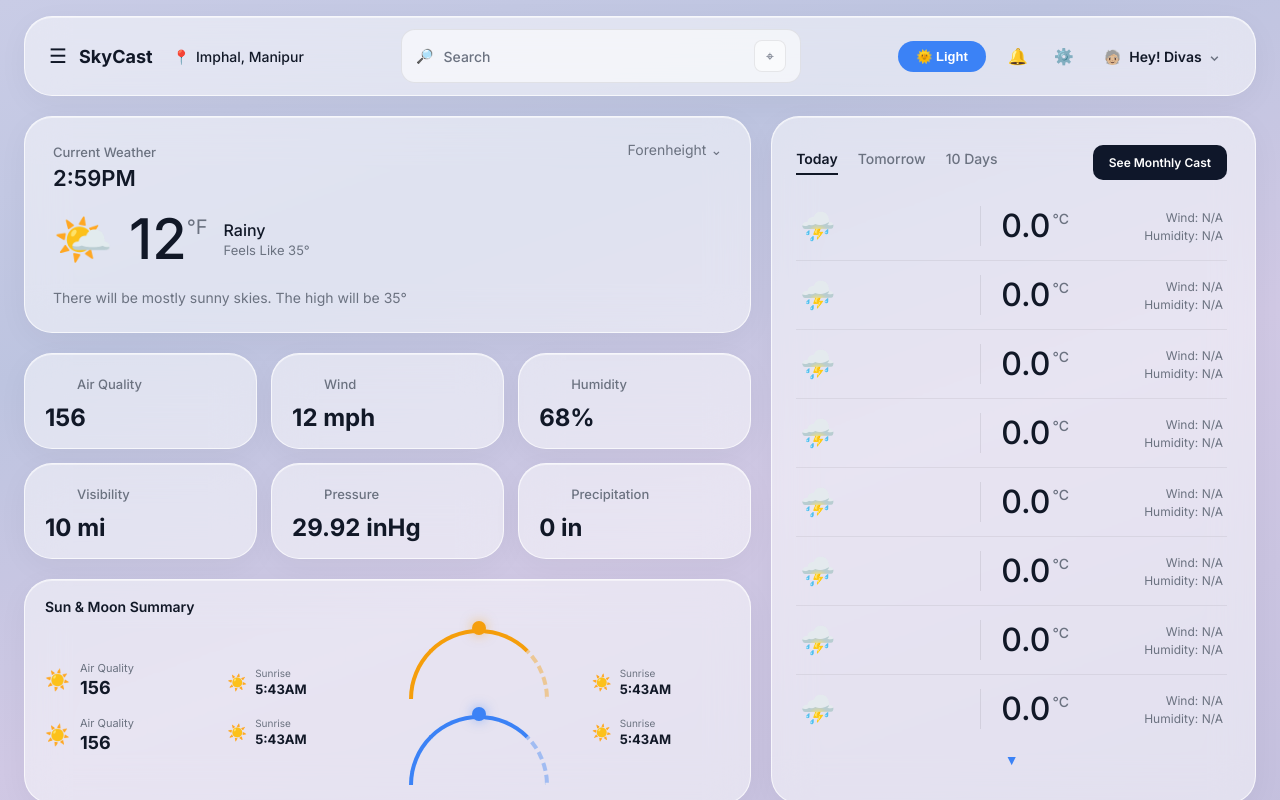
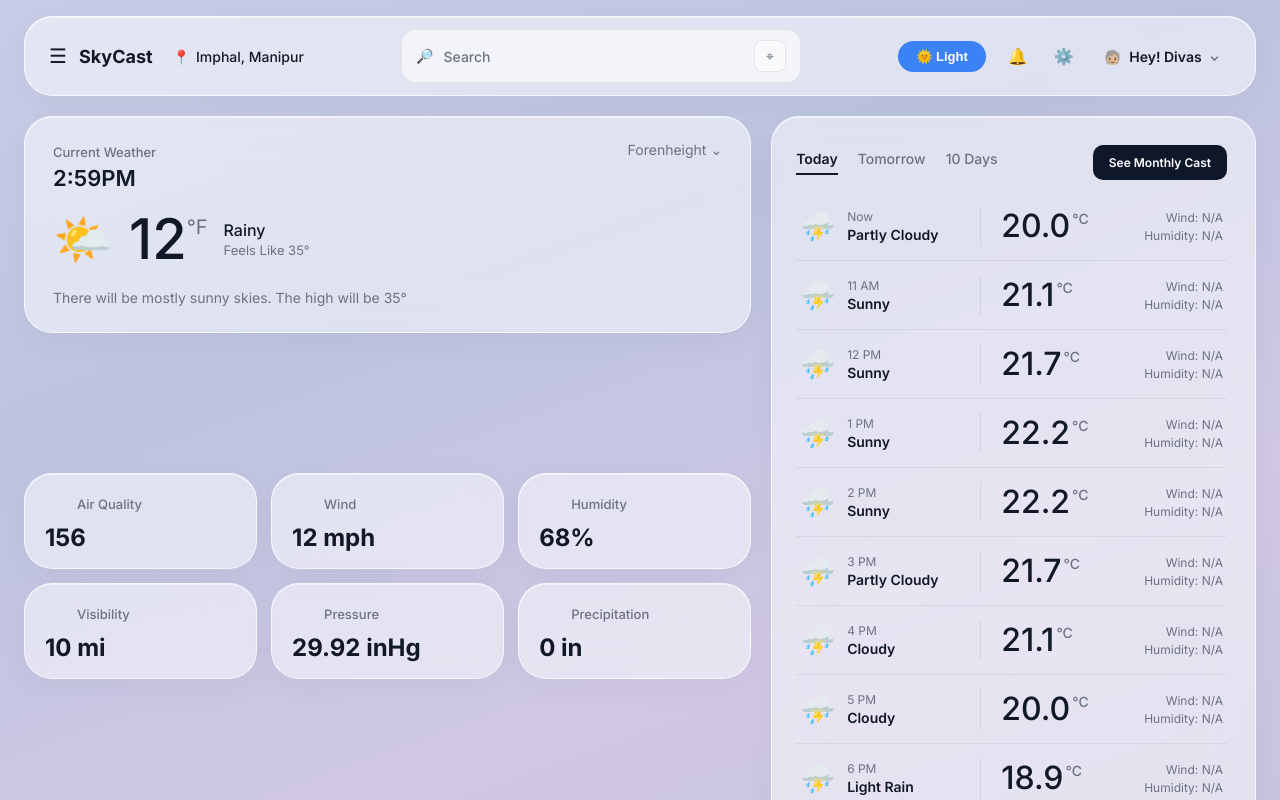
Before and after one commit to Divasdev/Let-S-React, a React (Vite) app in the folder Weather-App/: page / in a window 1280 px wide. Shown: the top 800 px of the page. Built offline with nearby package versions, Linux system fonts and the light colour scheme.

Commit message:
fix(forecast): update ForecastList to pass individual props to ForecastRow

```diff
--- a/Weather-App/src/components/Forecast/ForecastList.jsx
+++ b/Weather-App/src/components/Forecast/ForecastList.jsx
@@ -1,25 +1,25 @@
 import { ForecastRow } from "./ForecastRow";
 import { TabGroup } from "./Forecast-Header/TabGroup";
-
+import { weatherData } from "../../../data.js";
 import "./ForecastList.css";
 
 export function ForecastList(){
    return(
       <div className="forecast-container">
         <TabGroup />
-
         <div className="forecast-rows">
-          <ForecastRow />
-          <ForecastRow />
-          <ForecastRow />
-          <ForecastRow />
-          <ForecastRow />
-          <ForecastRow />
-          <ForecastRow />
-          <ForecastRow />
+          {weatherData.hourlyForecast.map((item) => (
+            <ForecastRow
+              key={item.id}
+              time={item.time}
+              icon={item.icon}
+              condition={item.condition}
+              temp={item.temperature}
+              wind={null}
+              humidity={null}
+            />
+          ))}
         </div>
-
-        <div className="scroll-indicator">▼</div>
       </div>
    )
 }
```
